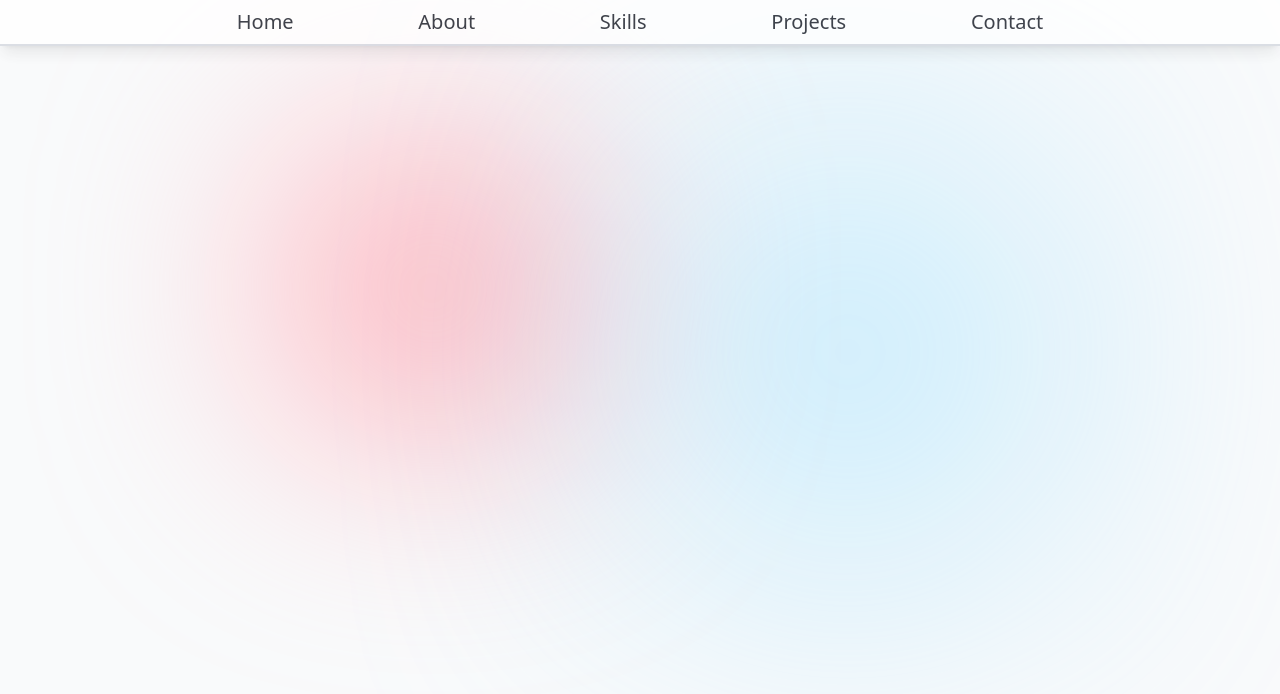
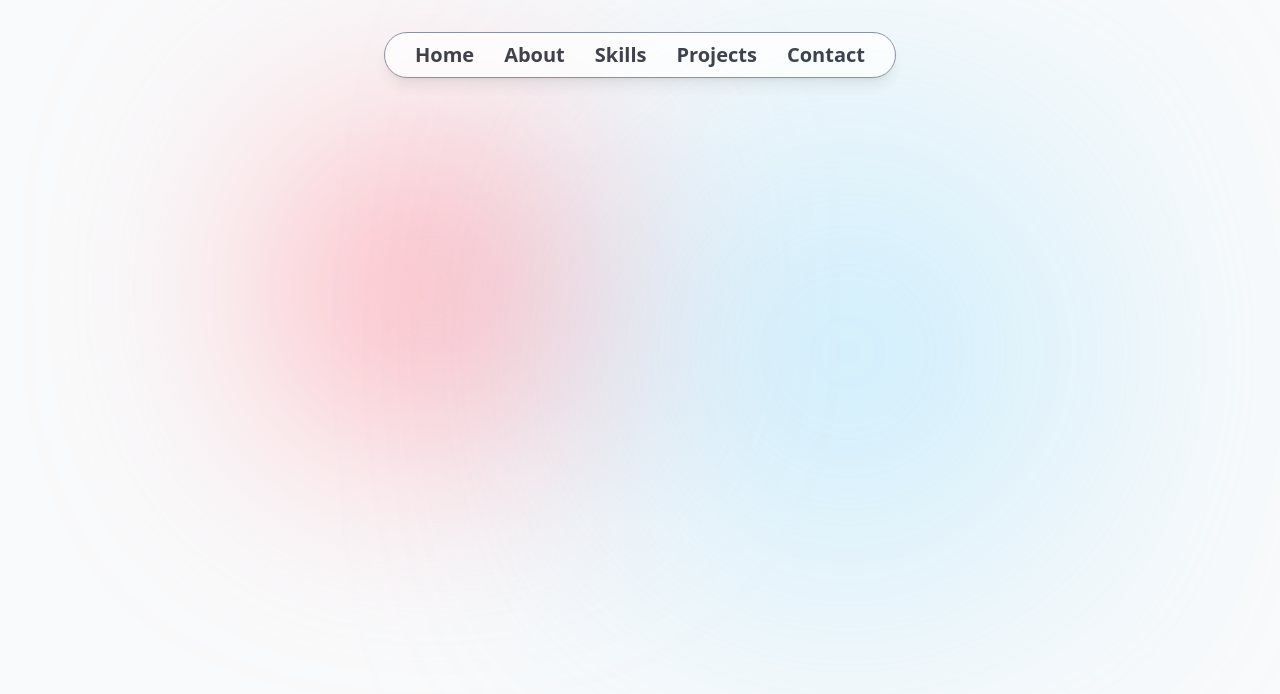
Before and after one commit to ZVKubajak/Portfolio, a React (Vite) app: page / in a window 1280 px wide. Shown: the top 694 px of the page. Built offline with nearby package versions, Linux system fonts and the light colour scheme.

Commit message:
Added MQs to Header

```diff
--- a/src/layout/Header.tsx
+++ b/src/layout/Header.tsx
@@ -3,8 +3,8 @@ import sections from "../lib/sections";
 const Header = () => {
   return (
     <header className="relative z-50">
-      <div className="fixed top-0 w-full bg-white opacity-75 border-b-2 border-b-gray-300 shadow-lg shadow-black/10">
-        <div className="flex flex-wrap justify-evenly w-4/5 mx-auto text-xl space-x-4 py-2">
+      <div className="fixed top-0 w-full bg-white opacity-75 border-b-2 border-b-gray-300 shadow-lg shadow-black/10 lg:bg-inherit lg:border-none lg:shadow-none">
+        <div className="flex flex-wrap justify-evenly w-4/5 mx-auto text-xl font-semibold space-x-4 py-2 lg:mt-8 lg:w-1/2 lg:bg-white lg:border lg:border-gray-500 lg:shadow-lg lg:shadow-black/10 lg:rounded-full lg:space-x-0 xl:w-2/5 2xl:w-1/3">
           {sections.map((section, index) => (
             <a key={index}>{section.name}</a>
           ))}
```
